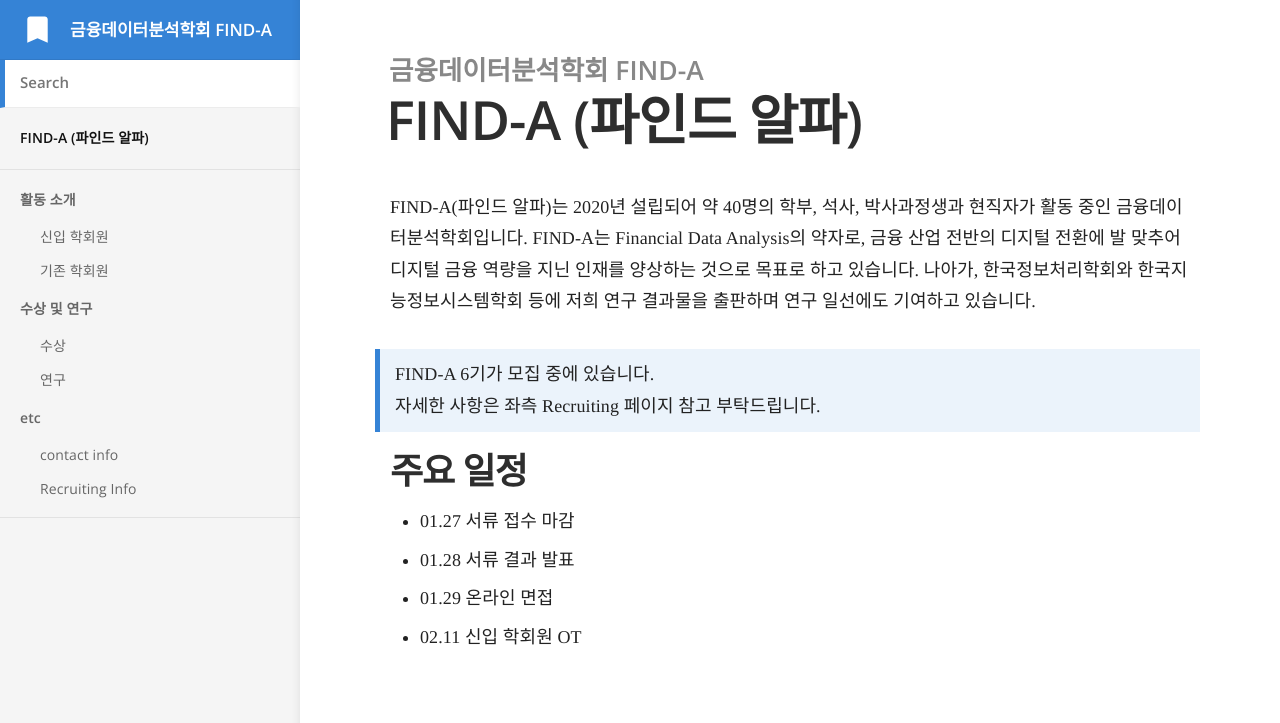
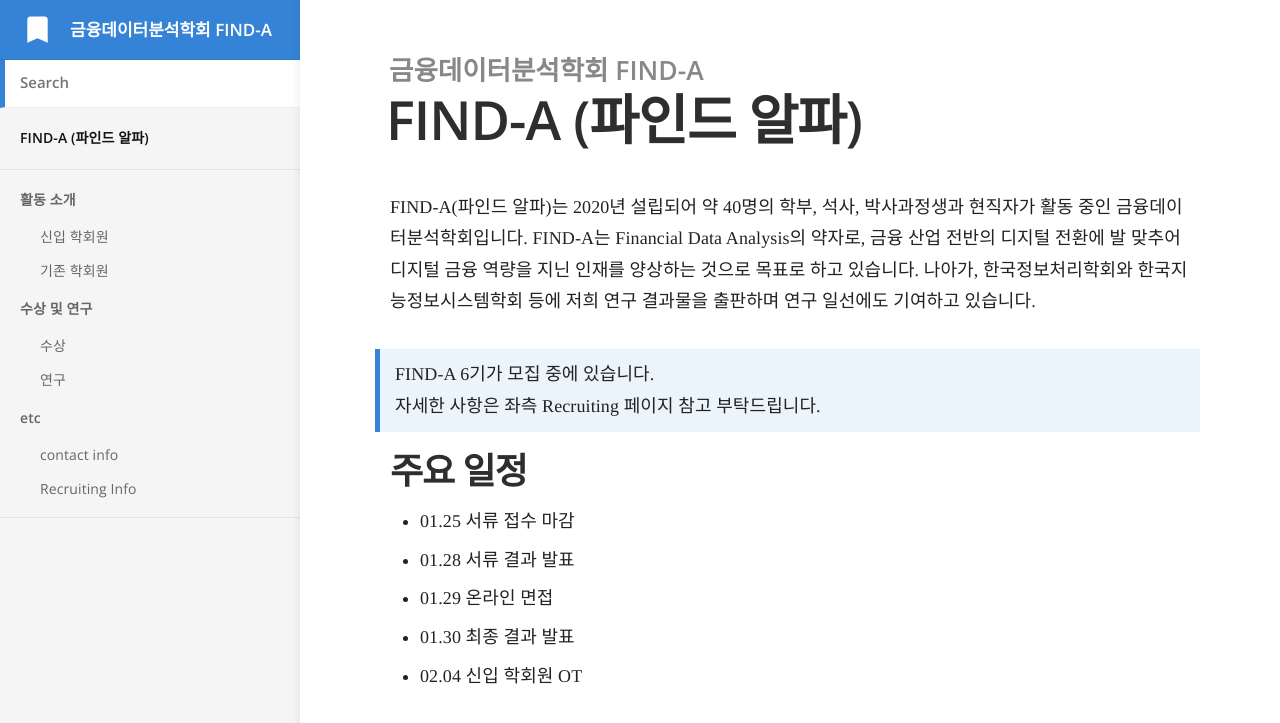
Before and after one commit to Find-A-AI/find-a-ai.github.io, a Jekyll site: the page built from index.md, in a window 1280 px wide. Shown: the top 723 px of the page. Built offline with Jekyll 4.4.1, drawn with Linux system fonts in a browser that asks for light colours; some web fonts are replaced.

Commit message:
Update index.md

```diff
--- a/index.md
+++ b/index.md
@@ -8,7 +8,8 @@ FIND-A(파인드 알파)는 2020년 설립되어 약 40명의 학부, 석사,
 자세한 사항은 좌측 Recruiting 페이지 참고 부탁드립니다.
 
 ## 주요 일정
-  - 01.27 서류 접수 마감
+  - 01.25 서류 접수 마감
   - 01.28 서류 결과 발표
   - 01.29 온라인 면접
-  - 02.11 신입 학회원 OT
+  - 01.30 최종 결과 발표
+  - 02.04 신입 학회원 OT
```
